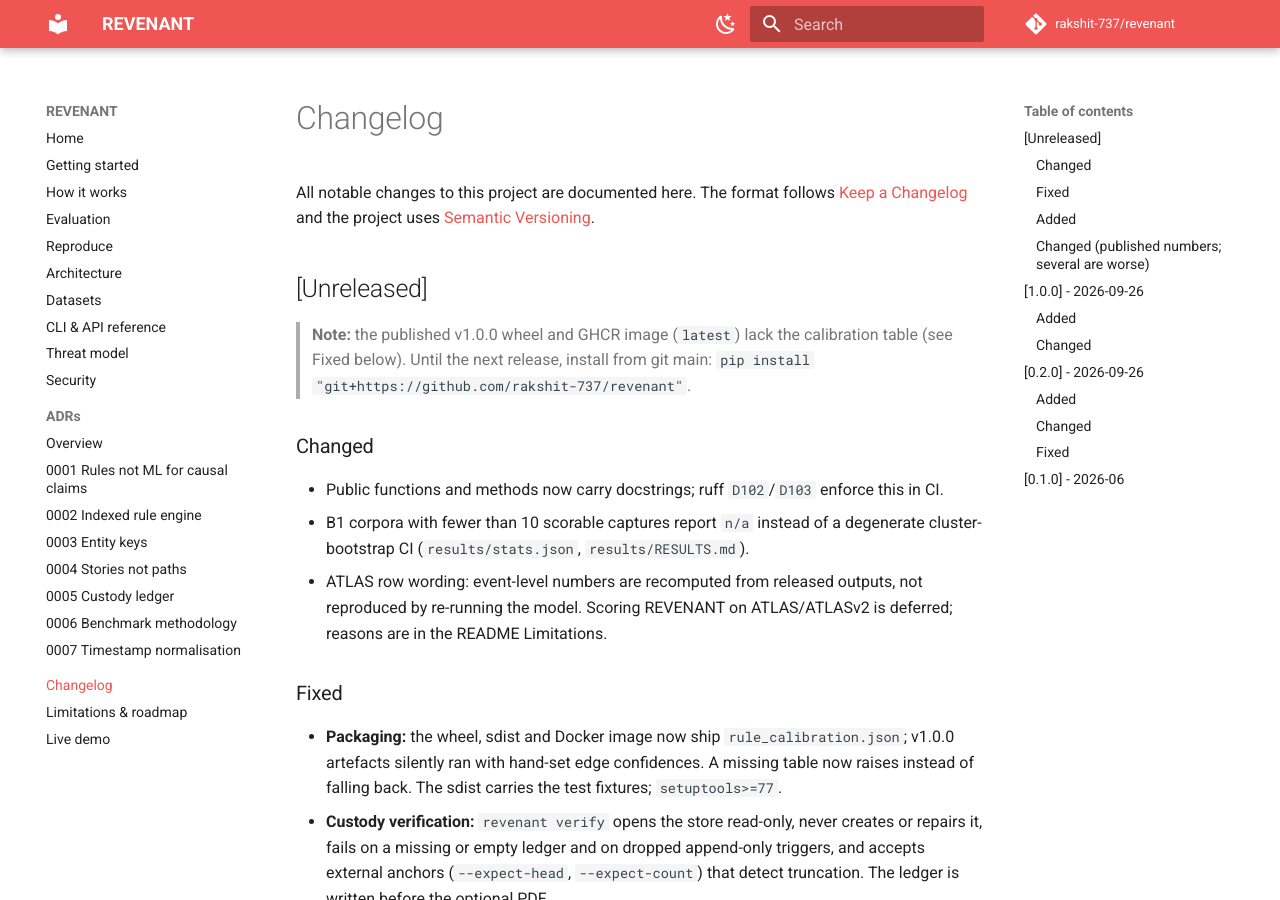
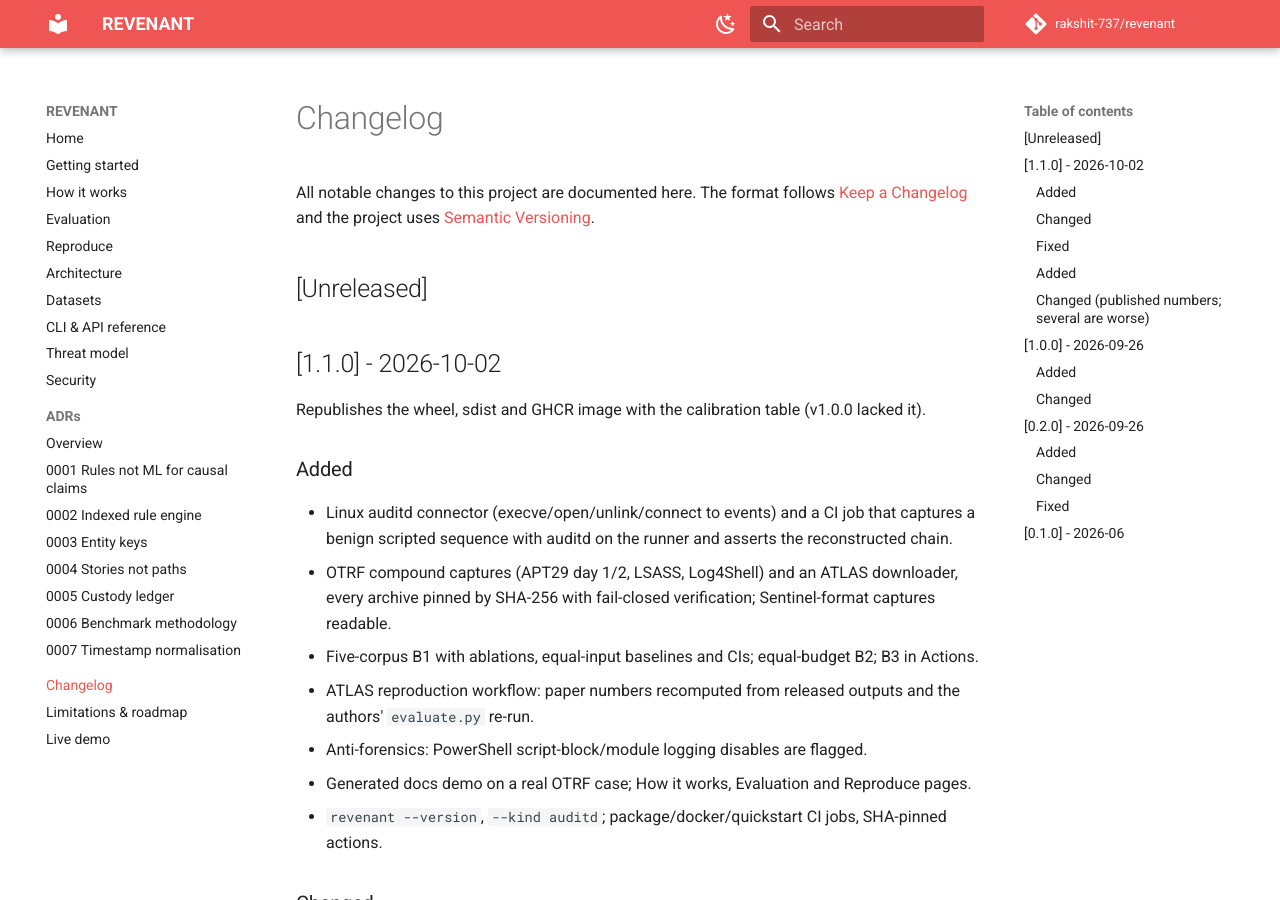
Before and after one commit to rakshit-737/revenant, an MkDocs documentation site: the page built from docs/changelog.md, in a window 1280 px wide and 900 px high. Built offline with MkDocs 1.6.1 and Material for MkDocs 9.7.7, drawn with Linux system fonts in a browser that asks for light colours; comment, search, counter and statistics services are not loaded.

Commit message:
chore(release): 1.1.0
Co-Authored-By: Claude <noreply@anthropic.com>

```diff
--- a/CHANGELOG.md
+++ b/CHANGELOG.md
@@ -6,9 +6,21 @@ All notable changes to this project are documented here. The format follows
 
 ## [Unreleased]
 
-> **Note:** the published v1.0.0 wheel and GHCR image (`latest`) lack the calibration table
-> (see Fixed below). Until the next release, install from git main:
-> `pip install "git+https://github.com/rakshit-737/revenant"`.
+## [1.1.0] - 2026-10-02
+
+Republishes the wheel, sdist and GHCR image with the calibration table (v1.0.0 lacked it).
+
+### Added
+- Linux auditd connector (execve/open/unlink/connect to events) and a CI job that captures a
+  benign scripted sequence with auditd on the runner and asserts the reconstructed chain.
+- OTRF compound captures (APT29 day 1/2, LSASS, Log4Shell) and an ATLAS downloader, every
+  archive pinned by SHA-256 with fail-closed verification; Sentinel-format captures readable.
+- Five-corpus B1 with ablations, equal-input baselines and CIs; equal-budget B2; B3 in Actions.
+- ATLAS reproduction workflow: paper numbers recomputed from released outputs and the
+  authors' `evaluate.py` re-run.
+- Anti-forensics: PowerShell script-block/module logging disables are flagged.
+- Generated docs demo on a real OTRF case; How it works, Evaluation and Reproduce pages.
+- `revenant --version`, `--kind auditd`; package/docker/quickstart CI jobs, SHA-pinned actions.
 
 ### Changed
 - Public functions and methods now carry docstrings; ruff `D102`/`D103` enforce this in CI.
--- a/pyproject.toml
+++ b/pyproject.toml
@@ -4,7 +4,7 @@ build-backend = "setuptools.build_meta"
 
 [project]
 name = "revenant"
-version = "1.0.0"
+version = "1.1.0"
 description = "Evidence-graph forensic timeline reconstruction with confidence grading (lab-only DFIR)."
 readme = "README.md"
 requires-python = ">=3.10"
--- a/src/revenant/__init__.py
+++ b/src/revenant/__init__.py
@@ -10,7 +10,7 @@ from .models import (
 )
 from .pipeline import Analysis, run
 
-__version__ = "1.0.0"
+__version__ = "1.1.0"
 
 __all__ = [
     "Analysis",
```
Also changed, not shown: README.md (+13 -6 lines), docs/getting-started.md (+1 -2 lines), 1 other file.
